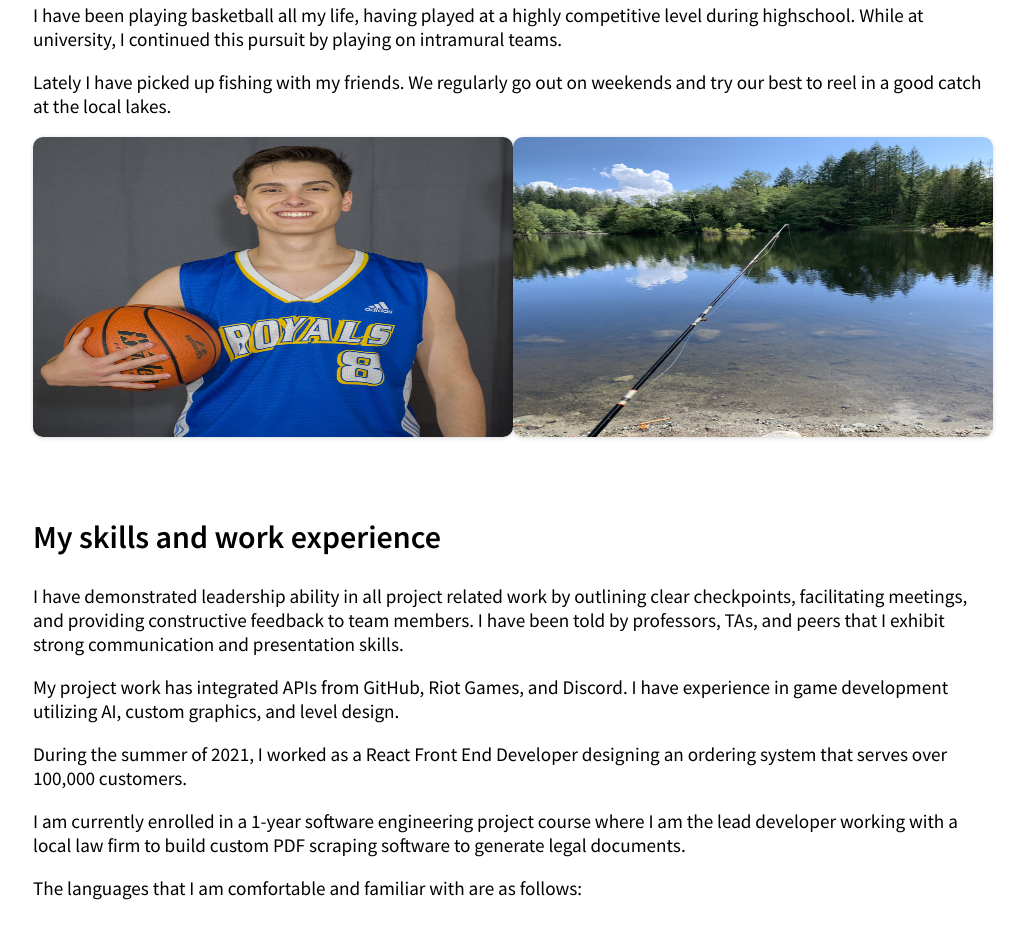
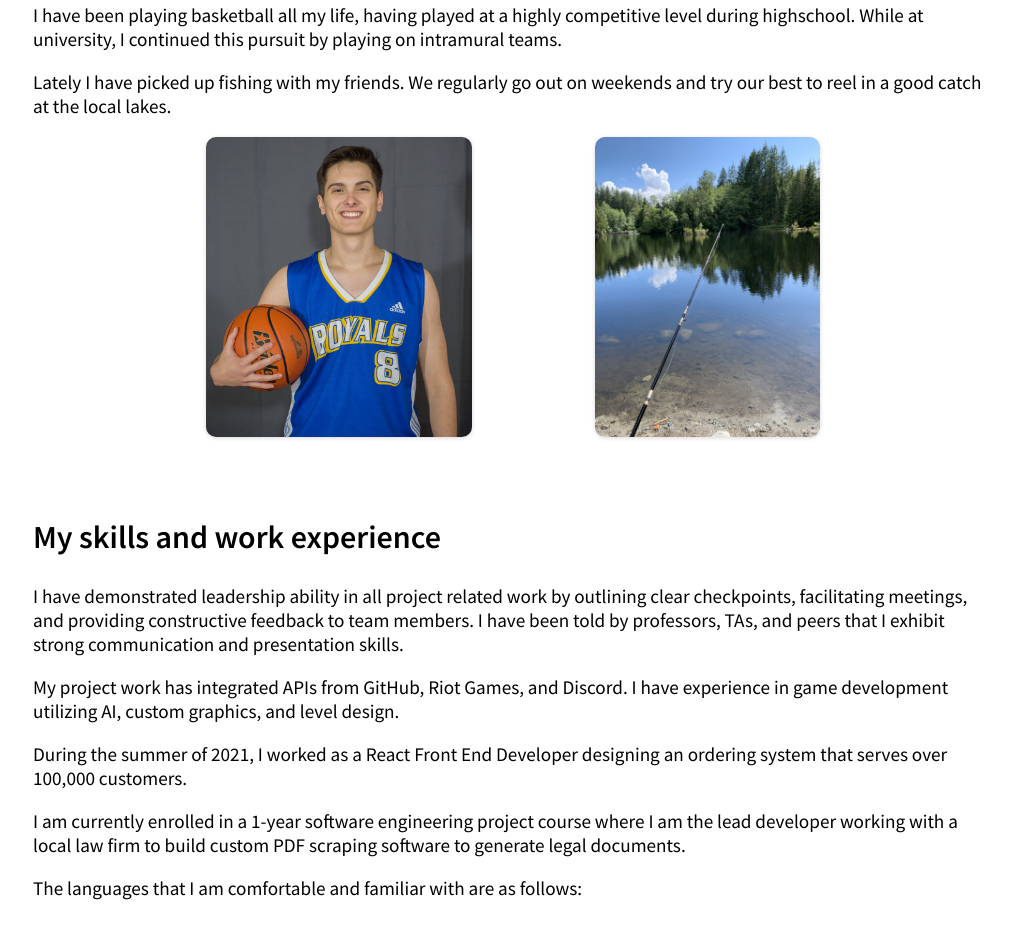
Before and after one commit to RMcCurdy/My-Portfolio-V3, a React (Create React App) app in the folder reactapp/: page / in a window 1280 px wide. Shown: the part 1860-2794 px from the top of the page, without its empty margins (127-1152 px from the left). Built offline with nearby package versions, Linux system fonts and the light colour scheme.

Commit message:
Fixing About Images

```diff
--- a/reactapp/src/components/About.js
+++ b/reactapp/src/components/About.js
@@ -55,8 +55,8 @@ const About = () => {
                 </div>
             </div>
             <div style={{ marginTop: '5rem' }} className='about-content-container column-reverse-mobile'>
-                <div className='about-image-container'>
-                    <img className='image-curved' src={Basketball} alt='robert-headshot' />
+                <div className='about-image-container double-image-content'>
+                    <img className='image-curved image-right-margin' src={Basketball} alt='robert-headshot' />
                     <img className='image-curved' src={Fishing} alt='robert-headshot' />
                 </div>
 
--- a/reactapp/src/styles.css
+++ b/reactapp/src/styles.css
@@ -266,6 +266,7 @@ textarea {
 
 .about-image-container > * {
     height: 300px;
+    width: auto;
     box-shadow: rgba(0, 0, 0, 0.16) 0px 1px 4px;
 }
 
@@ -289,6 +290,10 @@ textarea {
     background: rgba(153, 153, 153, 0.2);
     border-radius: 5px;
     color: #666;
+}
+
+.image-right-margin {
+    margin-right: 1rem;
 }
 
 /* Projects */
@@ -540,6 +545,9 @@ textarea {
     .about-content-container > * {
         width: 100%;
     }
+    .double-image-content {
+        width: 75%;
+    }
     .about-skills-container > * {
         width: 100%;
     }
```
